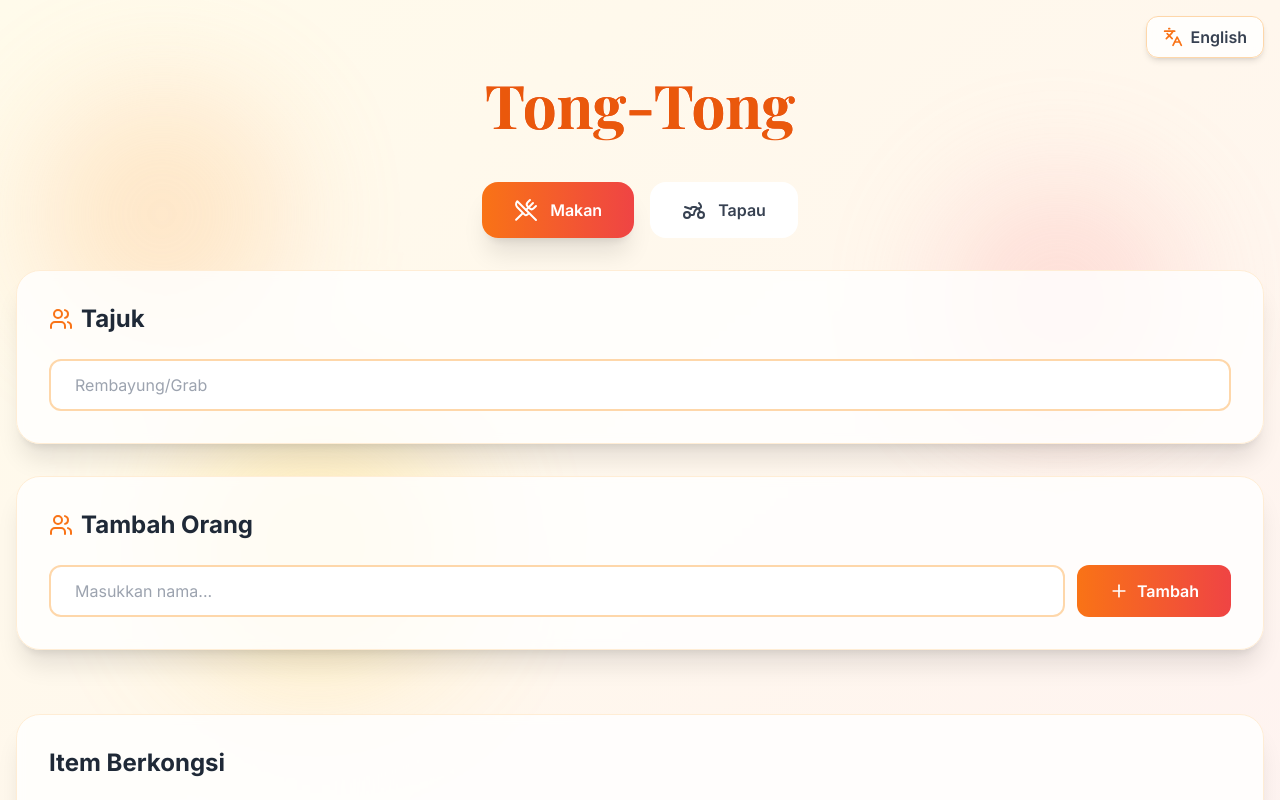
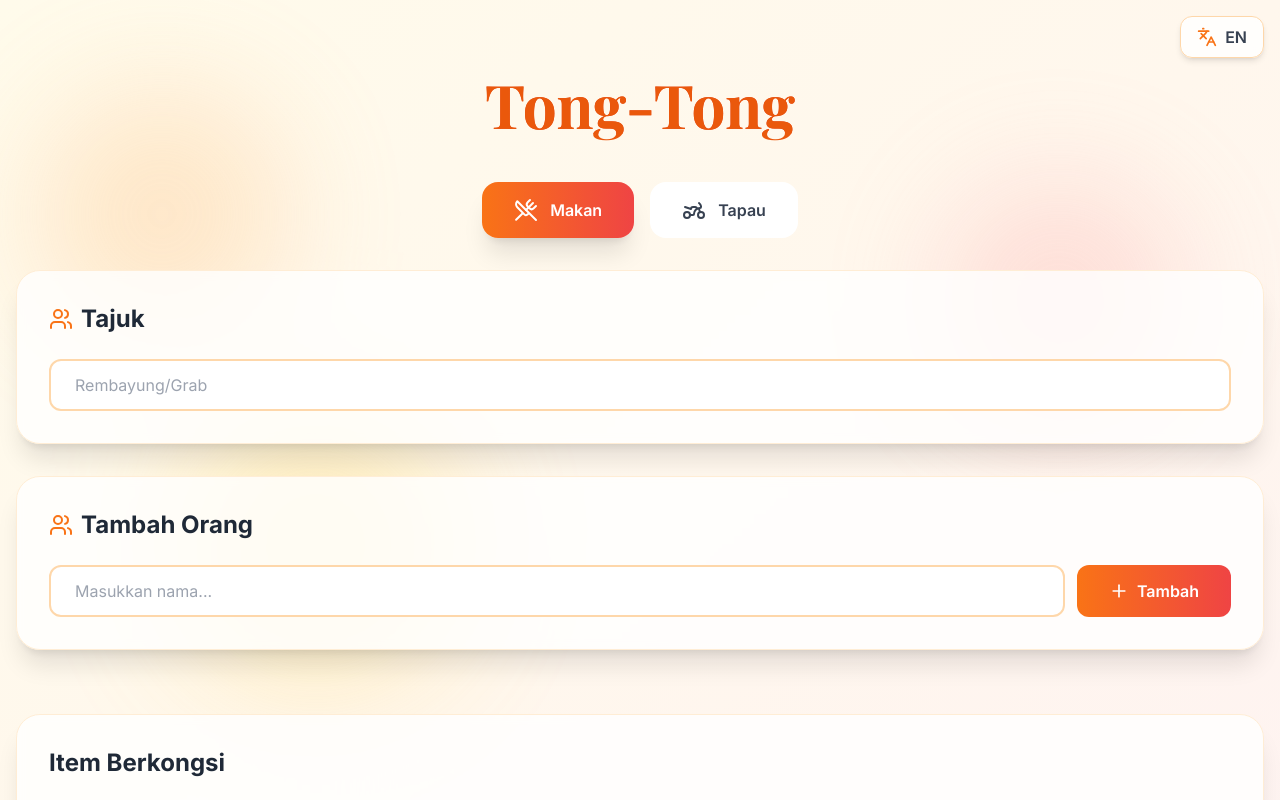
Before and after one commit to norsuzanna/tong-tong, a Next.js app: page / in a window 1280 px wide. Shown: the top 800 px of the page. Built offline with nearby package versions, Linux system fonts and the light colour scheme.

Commit message:
update lang & decimal

```diff
--- a/app/page.tsx
+++ b/app/page.tsx
@@ -416,7 +416,7 @@ export default function SplitBillPage() {
               className="flex items-center gap-2 px-3 sm:px-4 py-2 bg-white/80 backdrop-blur-sm rounded-xl shadow-md hover:shadow-lg transition-all border border-orange-200"
             >
               <Languages size={18} className="text-orange-500 sm:w-5 sm:h-5" />
-              <span className="font-semibold text-sm sm:text-base text-gray-700">{language === 'ms' ? 'English' : 'Bahasa Malaysia'}</span>
+              <span className="font-semibold text-sm sm:text-base text-gray-700">{language === 'ms' ? 'EN' : 'BM'}</span>
             </button>
           </div>
           <h1 className="text-4xl sm:text-5xl md:text-6xl font-bold text-orange-600 bg-clip-text bg-gradient-to-r from-orange-600 to-red-600" style={{ fontFamily: "'Playfair Display', serif" }}>
@@ -639,7 +639,7 @@ export default function SplitBillPage() {
                 <div className="flex items-center gap-2 ml-7 sm:ml-0">
                   <input
                     type="number"
-                    step="0.1"
+                    step="0.01"
                     min="0"
                     max="100"
                     value={taxConfig.serviceCharge.percentage}
```
